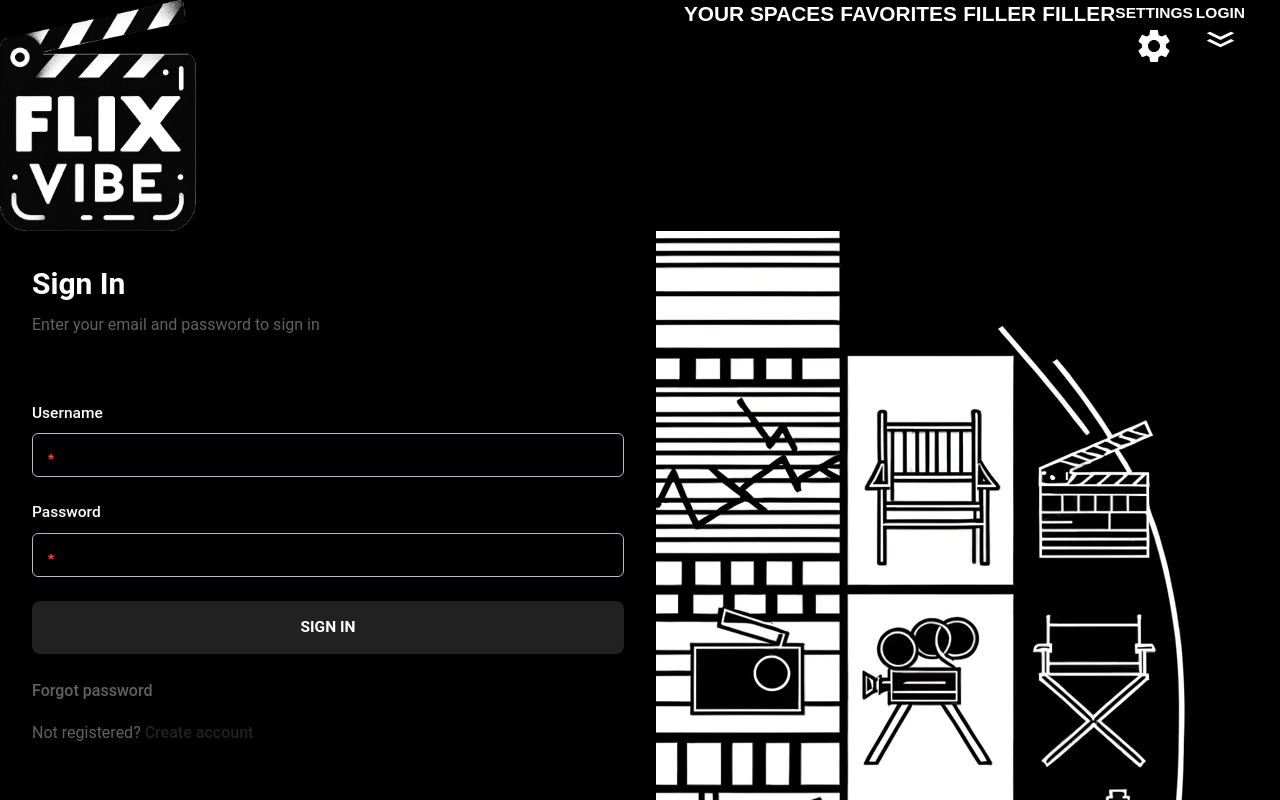
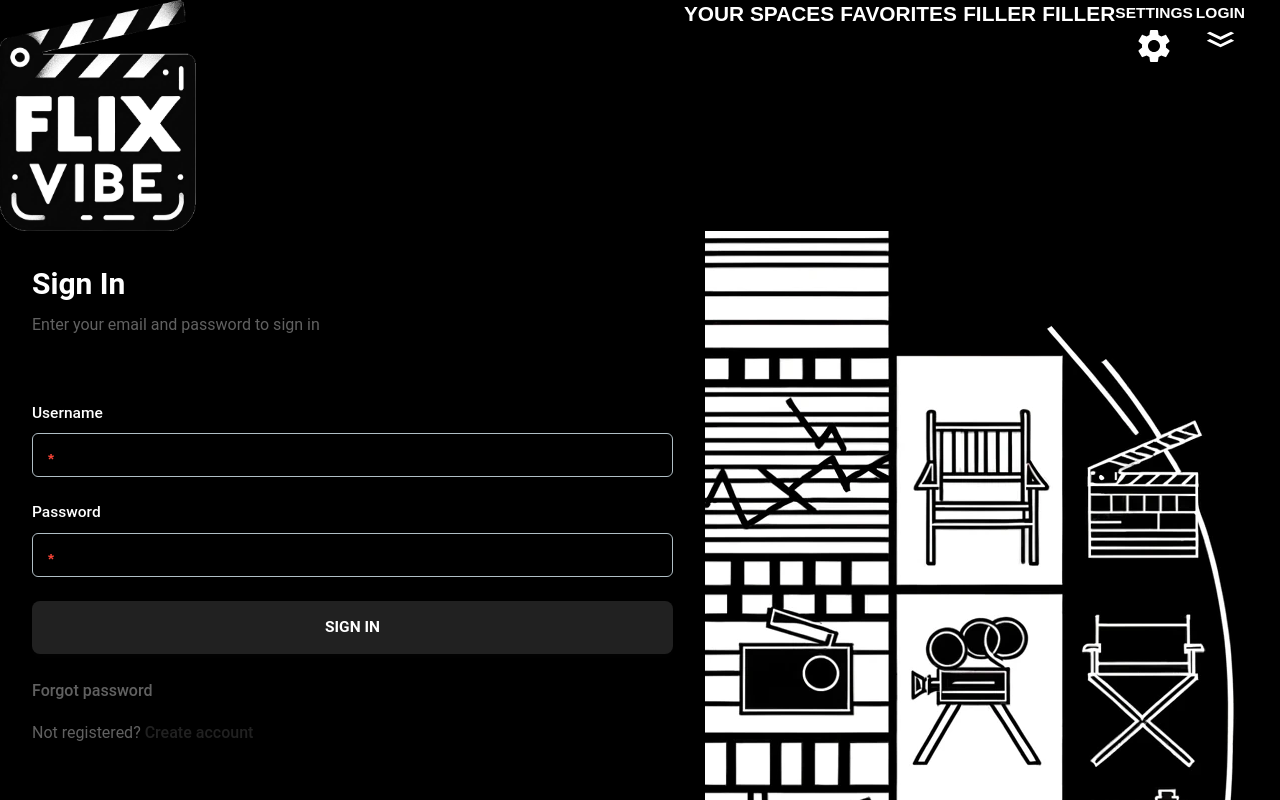
Before and after one commit to mhgarry/flix-vibe, a React (Vite) app in the folder client/: page /login in a window 1280 px wide. Shown: the top 800 px of the page. Built offline with nearby package versions, Linux system fonts and the light colour scheme.

Commit message:
tweak image positioning login screen

```diff
--- a/client/src/components/forms/LoginForm.jsx
+++ b/client/src/components/forms/LoginForm.jsx
@@ -22,7 +22,7 @@ export function SignIn() {
   };
 
   return (
-    <section className="flex flex-col md:flex-row md:justify-between  w-full min-h-screen">
+    <section className="flex flex-col md:flex-row justify-between md:justify-between  w-full min-h-screen">
       <div className="flex flex-1 justify-between items-top p-2 sm:p-4 md:p-8 xl:px-globalPadding xl:py-24">
         <div className="w-full max-w-[800px]">
           <Typography variant="h3" color="white" className="mb-2">
@@ -86,7 +86,7 @@ export function SignIn() {
           </Typography>
         </div>
       </div>
-      <div className="flex-1 hidden md:block">
+      <div className="flex-2 hidden md:block">
         <img
           src={backgroundImage}
           alt="background image"
```
